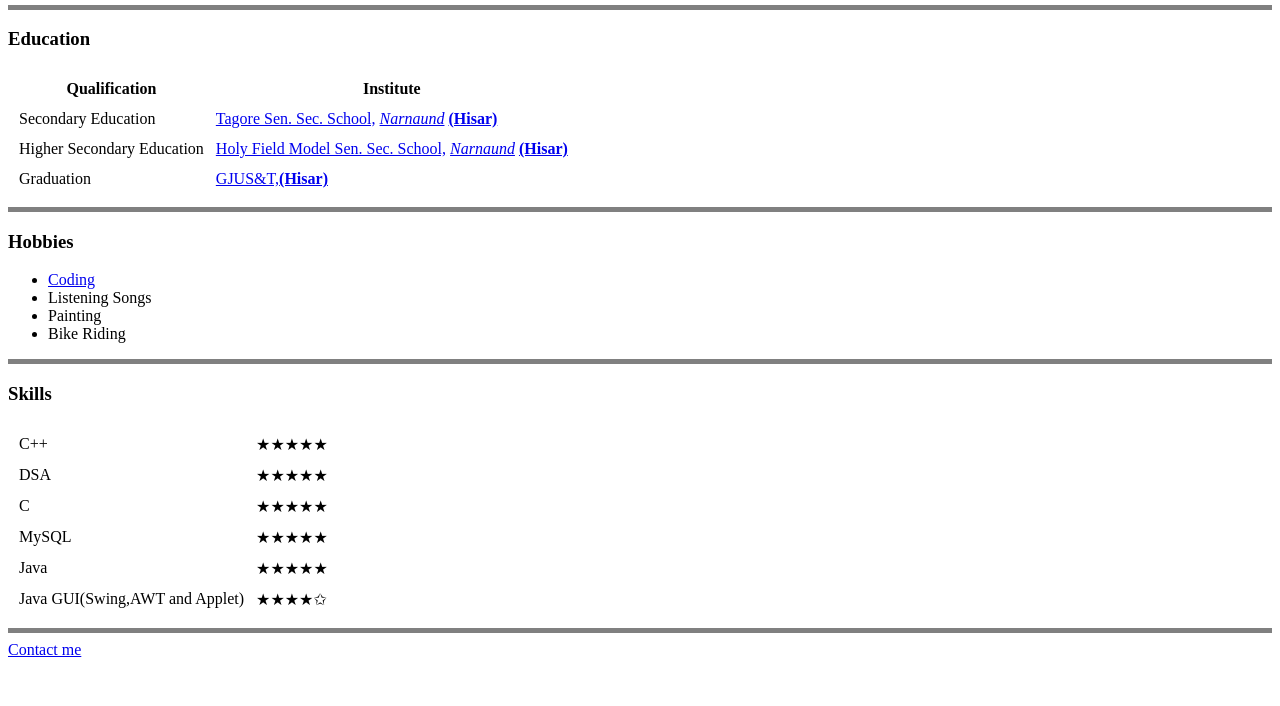
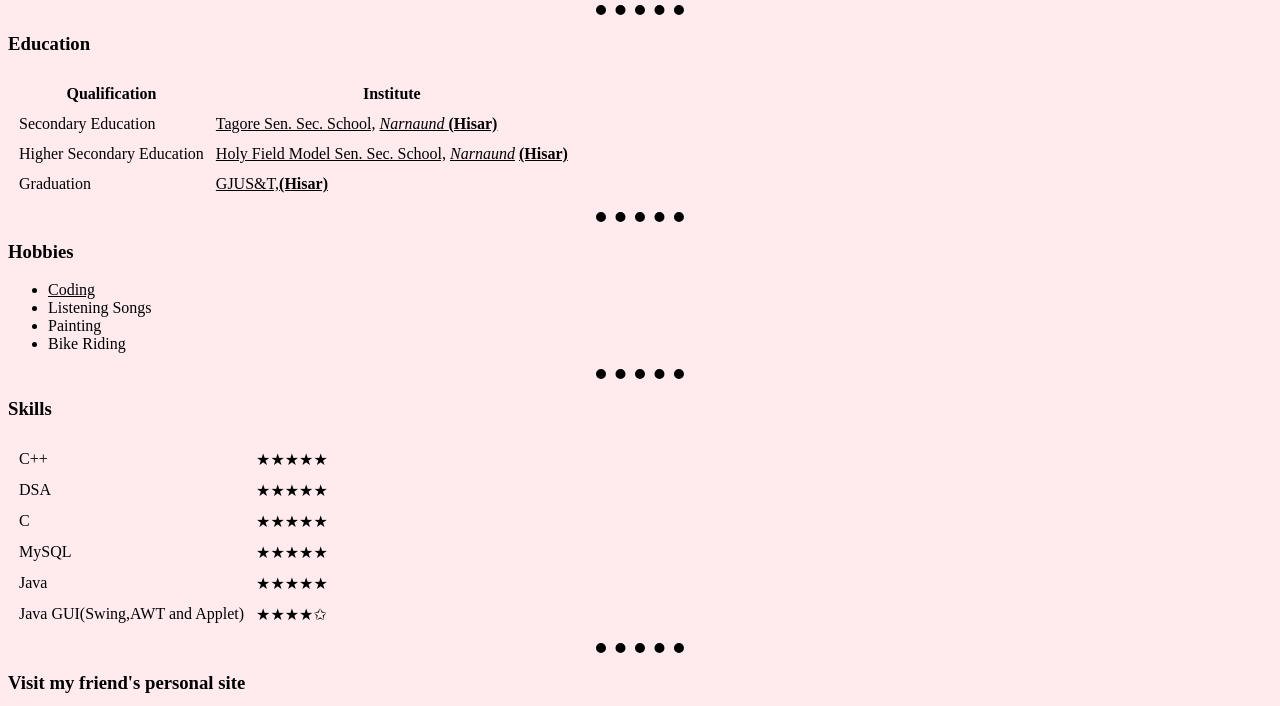
Before and after one commit to SahilLohan/CV, a plain HTML site: page index.html in a window 1280 px wide. Shown: the part 170-876 px from the top of the page. Before the commit the page ends 837 px from the top, so only its background shows below. Drawn offline with Linux system fonts and the light colour scheme.

Commit message:
Add files via upload

```diff
--- /dev/null
+++ b/css/styles.css
@@ -0,0 +1,29 @@
+hr{
+  border-style: none;
+  border-top-style: dotted;
+  border-width: 10px;
+  border-color: black;
+  width: 7%;
+}
+
+body{
+  background-color: #FFEBEE;
+}
+
+a{
+  color: black;
+}
+
+a:hover{
+  color: blue;
+}
+
+
+
+/*********************************selector tags********************************/
+
+
+.friend:hover{
+  background-color: gold;
+
+}
--- a/index.html
+++ b/index.html
@@ -4,6 +4,9 @@
 <head>
   <meta charset="utf-8">
   <title>Sahil Lohan</title>
+  <link rel="stylesheet" href="css/styles.css">
+  <link rel="icon" href="images/WebIcon.png" type="image/x-icon">
+
 </head>
 
 <body>
@@ -11,18 +14,18 @@
   <table cellspacing="20">
     <tr>
       <td>
-        <a href="https://www.linkedin.com/in/sahil-lohan"><img src="images/IMG_20220506_141931-modified.png" alt="Sahil Lohan's Photo" width="150">
+        <a href="https://www.linkedin.com/in/sahil-lohan" target="_blank"><img title="Click here to visit profile" src="images/IMG_20220506_141931-modified.png" alt="Sahil Lohan's Photo" width="150">
         </a>
       </td>
 
       <td>
-        <h1>Sahil Lohan</h1>
-        <p>Pursuing bachelor's of technology in <em>Computer Science and Engineering</em> at <a href="https://www.gjust.ac.in/"> GJUS&T,</a><strong><a href="https://en.wikipedia.org/wiki/Hisar_(city)">(Hisar)</a></strong></p>
+        <h1 styles="font-family: Copperplate;">Sahil Lohan</h1>
+        <p>Pursuing bachelor's of technology in <em>Computer Science and Engineering</em> at <a href="https://www.gjust.ac.in/" target="_blank"> GJUS&T,</a><strong><a href="https://en.wikipedia.org/wiki/Hisar_(city)">(Hisar)</a></strong></p>
       </td>
     </tr>
   </table>
 
-  <hr size="5" noshade>
+  <hr>
 
   <h3>Education</h3>
   <table cellspacing="10">
@@ -35,29 +38,31 @@
     <tbody>
       <tr>
         <td>Secondary Education</td>
-        <td><a href="https://tagoresssnarnaund.com/">Tagore Sen. Sec. School,</a><em> <a href="https://en.wikipedia.org/wiki/Narnaund">Narnaund</a> </em> <strong><a href="https://en.wikipedia.org/wiki/Hisar_(city)">(Hisar)</a></strong> </td>
+        <td><a href="https://tagoresssnarnaund.com/">Tagore Sen. Sec. School,</a><em> <a href="https://en.wikipedia.org/wiki/Narnaund" target="_blank">Narnaund </a> </em> <strong><a href="https://en.wikipedia.org/wiki/Hisar_(city)"
+              target="_blank">(Hisar)</a></strong> </td>
       </tr>
       <td>Higher Secondary Education</td>
-      <td><a href="https://holyfieldschool.org/">Holy Field Model Sen. Sec. School,</a><em> <a href="https://en.wikipedia.org/wiki/Narnaund">Narnaund</a> </em> <strong><a href="https://en.wikipedia.org/wiki/Hisar_(city)">(Hisar)</a></strong></a></td>
+      <td><a href="https://holyfieldschool.org/">Holy Field Model Sen. Sec. School,</a><em> <a href="https://en.wikipedia.org/wiki/Narnaund" target="_blank">Narnaund</a> </em> <strong><a href="https://en.wikipedia.org/wiki/Hisar_(city)"
+            target="_blank">(Hisar)</a></strong></a></td>
       <tr>
         <td>Graduation</td>
-        <td><a href="https://www.gjust.ac.in/">GJUS&T,</a><strong><a href="https://en.wikipedia.org/wiki/Hisar_(city)">(Hisar)</a></strong></td>
+        <td><a href="https://www.gjust.ac.in/">GJUS&T,</a><strong><a href="https://en.wikipedia.org/wiki/Hisar_(city)" target="_blank">(Hisar) </a></strong></td>
       </tr>
     </tbody>
 
   </table>
 
-  <hr size="5" noshade>
+  <hr>
 
   <h3>Hobbies</h3>
   <ul>
-    <li><a href="https://www.hackerrank.com/Two_StiFleRS">Coding</a> </li>
+    <li><a href="https://www.hackerrank.com/Two_StiFleRS" target="_blank">Coding</a> </li>
     <li>Listening Songs</li>
     <li>Painting</li>
     <li>Bike Riding</li>
   </ul>
 
-  <hr size="5" noshade>
+  <hr>
 
   <h3>Skills</h3>
   <table cellspacing="10">
@@ -89,9 +94,13 @@
     </tbody>
   </table>
 
-  <hr size="5" noshade>
+  <hr>
+  <h3>Visit my friend's personal site</h3>
+  <a class="friend" href="https://devijyoti.github.io/My-First-website/" title="Click here to visit her personal site"><img src="https://emojipedia-us.s3.amazonaws.com/source/skype/289/monkey_1f412.png" alt="My friend's image"></a>
 
-  <a href="contact_me.html">Contact me</a>
+  <hr >
+
+  <a href="contact_me.html" target="_blank">Contact me</a>
 </body>
 
 </html>
```
Also changed, not shown: contact_me.html (+2 -1 lines), images/WebIcon.jpeg (added), images/WebIcon.png (added).
